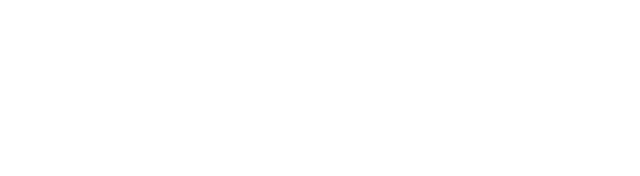
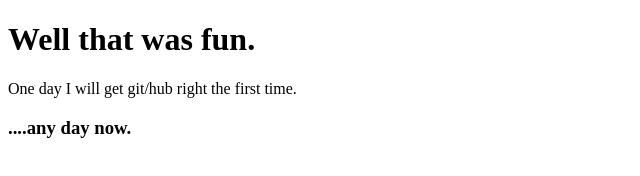
Before and after one commit to Hoodoo42/HtmlBasics, a plain HTML site: page index.html in a window 1280 px wide. Shown: the whole page, without its empty margins (0-640 px from the left). Drawn offline with Linux system fonts and the light colour scheme.

Commit message:
added some tags

```diff
--- a/index.html
+++ b/index.html
@@ -7,6 +7,8 @@
     <title>Document</title>
 </head>
 <body>
-
+    <h1>Well that was fun.</h1>
+    <p>One day I will get git/hub right the first time.</p>
+    <h3>....any day now.</h3>
 </body>
 </html>
```
